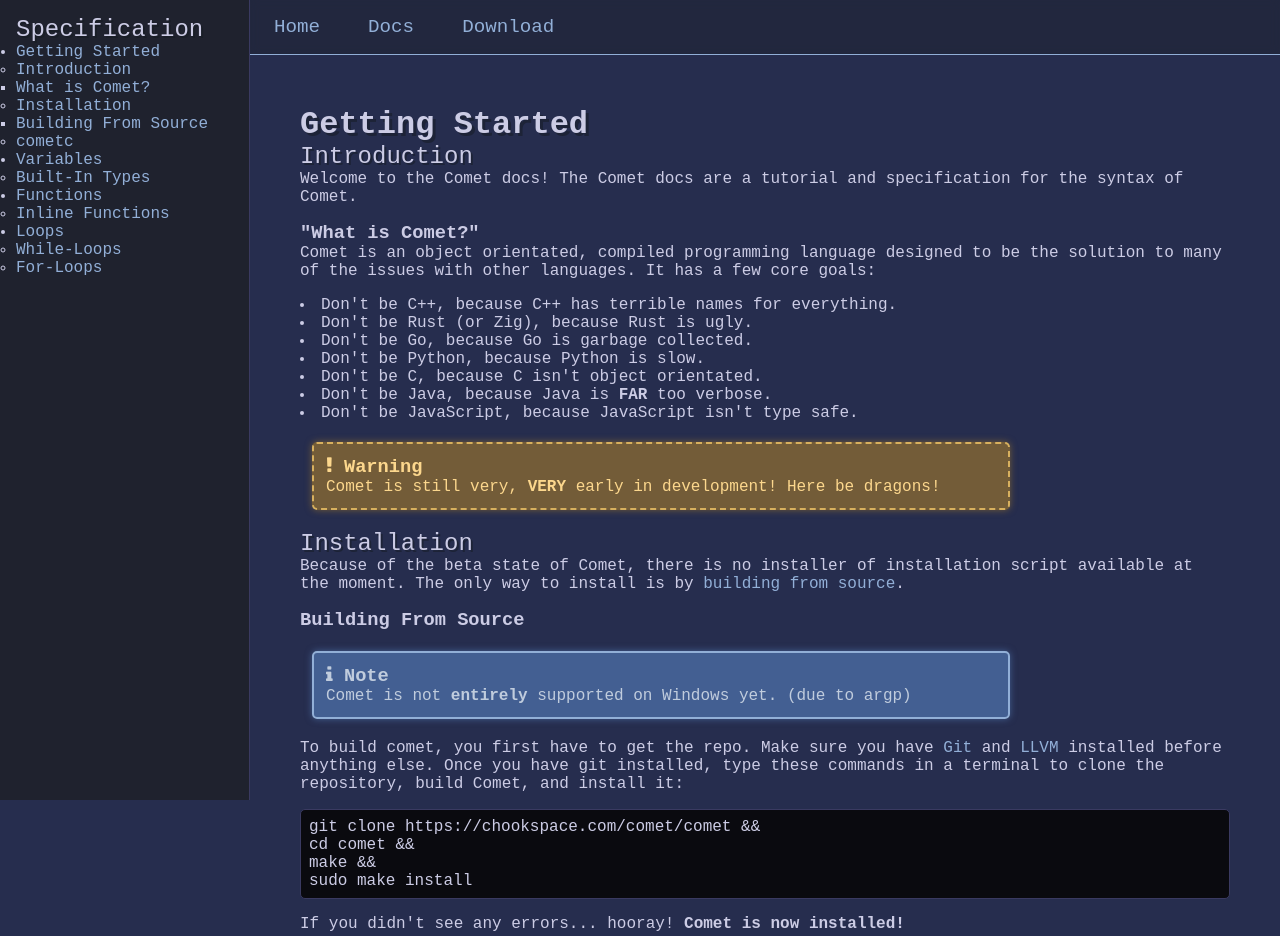
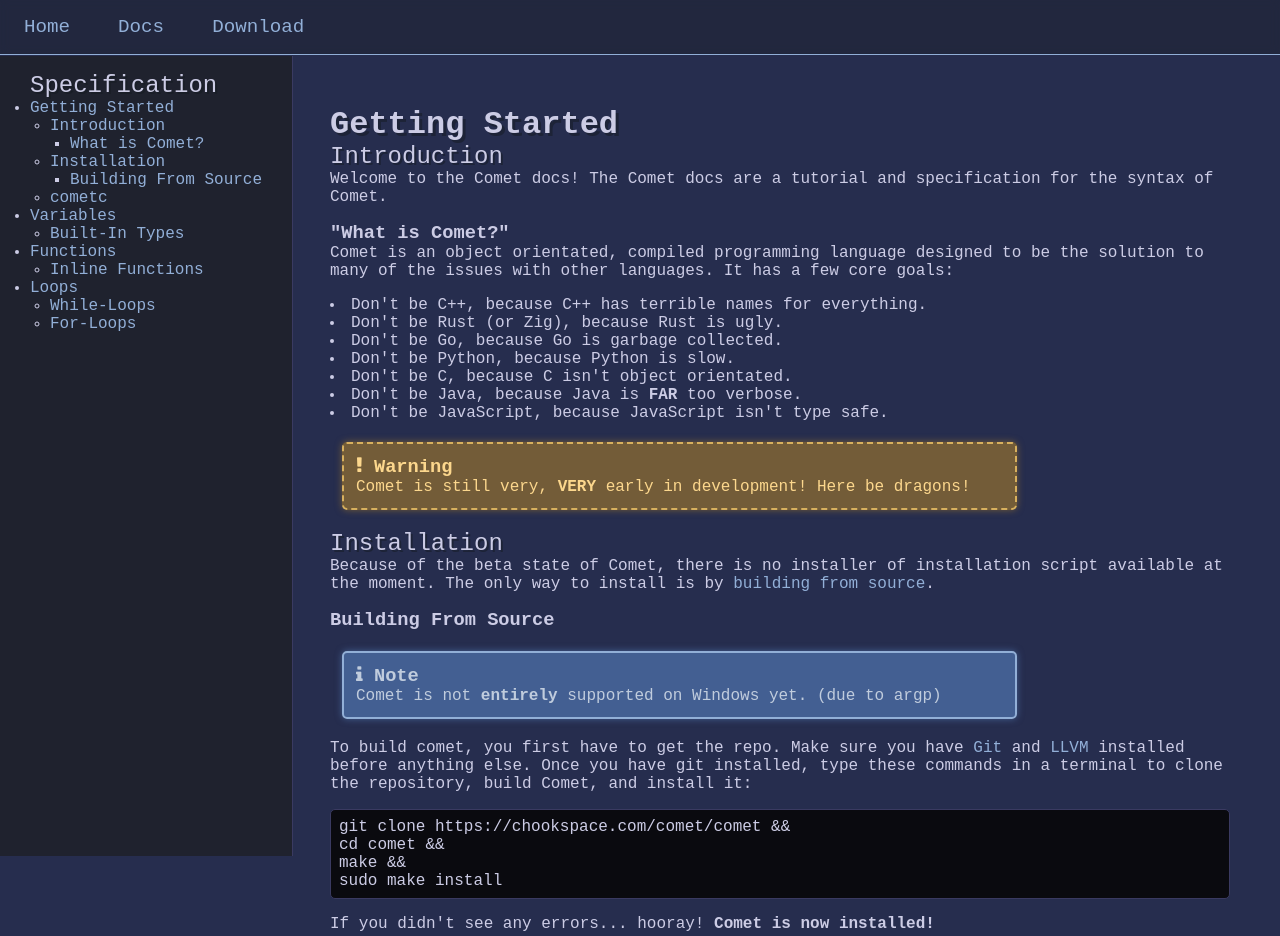
Before and after one commit to SpookyDervish/Comet, a plain HTML site: page chookspace/docs.html in a window 1280 px wide. Shown: the top 936 px of the page. Drawn offline with Linux system fonts and the light colour scheme.

Commit message:
fix indentation on docs sidebar

```diff
--- a/chookspace/css/docs-style.css
+++ b/chookspace/css/docs-style.css
@@ -6,13 +6,13 @@
     overflow-y: scroll;
     position: fixed;
     background: var(--secondary-bg);
-    width: 250px;
     border-right: 1px solid var(--border);
-    padding: 16px;
-}
+    padding: 16px 30px;
+    top: 3.5em;
 
-nav {
-    margin-left: 250px;
+    ul ul {
+        margin-left: 20px;
+    }
 }
 
 #main {
@@ -20,7 +20,7 @@
 
 
     #inner {
-        margin-left: 250px;
+        margin-left: 17.5em;
         padding: 50px;
 
         max-width: 1100px;
```
